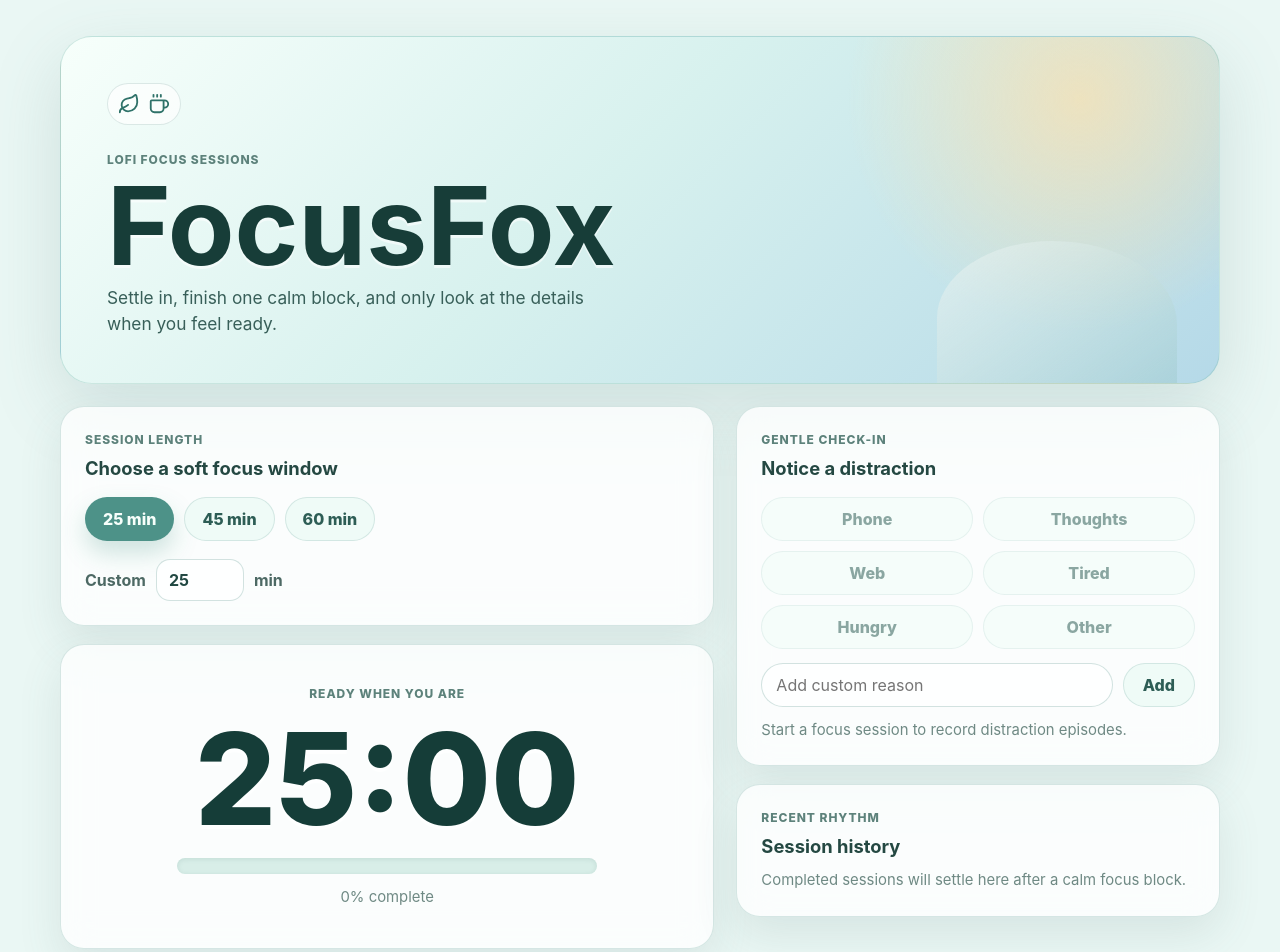
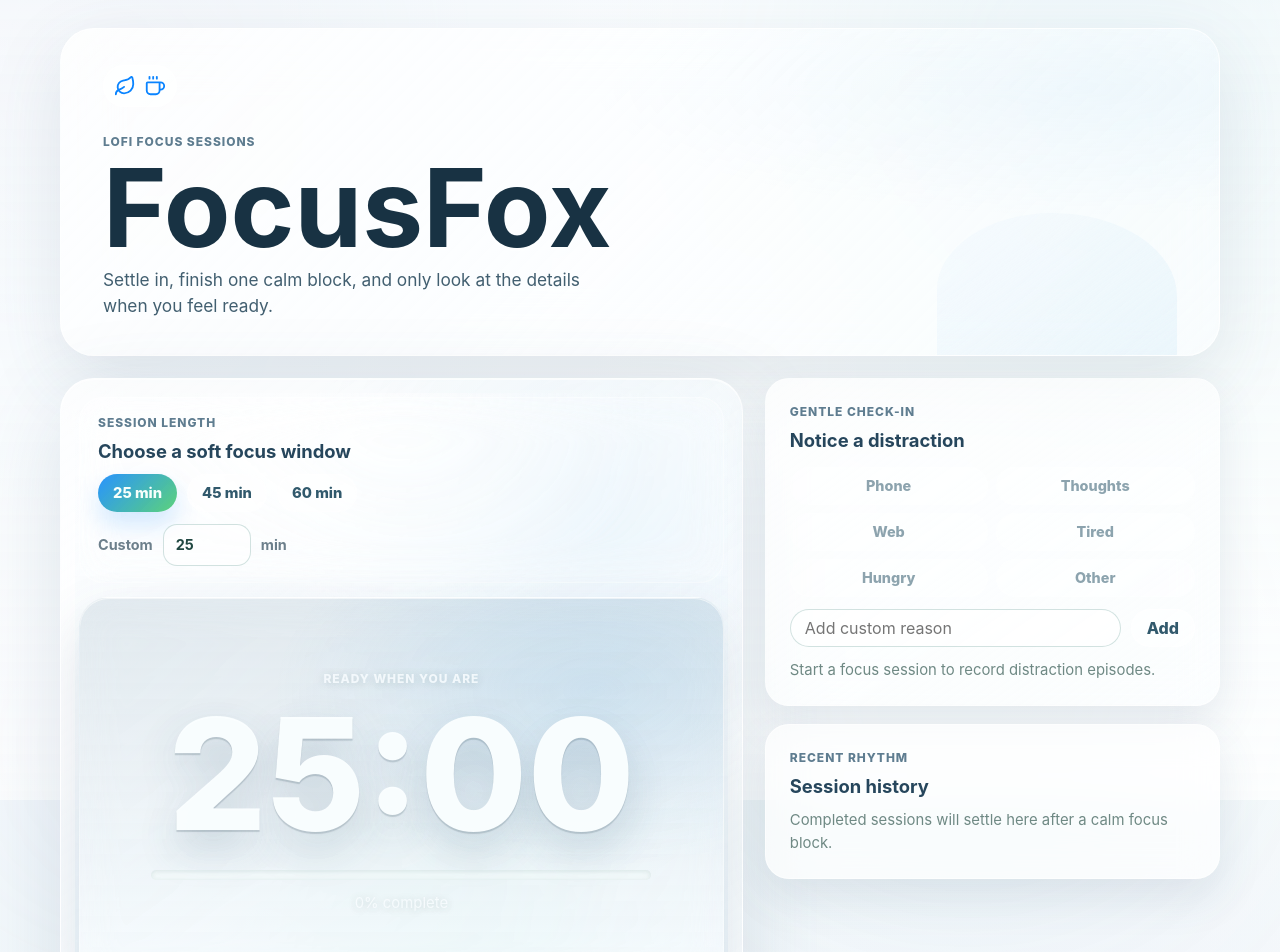
Before and after one commit to Ethan36Z/focusfox, a React (Vite) app: page / in a window 1280 px wide. Shown: the top 952 px of the page. Built offline with nearby package versions, Linux system fonts and the light colour scheme.

Commit message:
Refine frosted glass visual accents

```diff
--- a/src/components/DistractionButtons.tsx
+++ b/src/components/DistractionButtons.tsx
@@ -34,7 +34,7 @@ export function DistractionButtons({
   }
 
   return (
-    <section className="panel" aria-labelledby="distraction-title">
+    <section className="panel distraction-panel" aria-labelledby="distraction-title">
       <div>
         <p className="eyebrow">Gentle check-in</p>
         <h2 id="distraction-title">Notice a distraction</h2>
--- a/src/index.css
+++ b/src/index.css
@@ -1,9 +1,27 @@
 :root {
+  --fox-ink: #183243;
+  --fox-text: #2d4757;
+  --fox-muted: #6c7f8b;
+  --fox-surface: rgba(255, 255, 255, 0.68);
+  --fox-surface-soft: rgba(248, 253, 255, 0.7);
+  --fox-glass-border: rgba(255, 255, 255, 0.7);
+  --fox-coral: #ff9b8d;
+  --fox-yellow: #ffd166;
+  --fox-mint: #7bd5c0;
+  --fox-green: #34c759;
+  --fox-green-deep: #258985;
+  --fox-blue: #0a84ff;
+  --fox-lavender: #b9b0f3;
+  --fox-cream: #fff8e8;
   font-family:
     Inter, ui-sans-serif, system-ui, -apple-system, BlinkMacSystemFont, "Segoe UI",
     sans-serif;
-  color: #284640;
-  background: #eaf7f4;
+  color: var(--fox-text);
+  background:
+    radial-gradient(ellipse at 12% 8%, rgba(111, 183, 232, 0.16), transparent 34%),
+    radial-gradient(ellipse at 88% 10%, rgba(123, 213, 192, 0.12), transparent 34%),
+    radial-gradient(ellipse at 82% 88%, rgba(185, 176, 243, 0.1), transparent 36%),
+    linear-gradient(145deg, #f9fcff 0%, #f3f9fb 48%, #f8fbfb 100%);
   font-synthesis: none;
   line-height: 1.5;
   text-rendering: optimizeLegibility;
@@ -19,6 +37,33 @@ body {
   min-width: 320px;
   min-height: 100vh;
   margin: 0;
+  position: relative;
+  overflow-x: hidden;
+}
+
+body::before {
+  position: fixed;
+  inset: -18vh -14vw;
+  z-index: -2;
+  pointer-events: none;
+  background:
+    radial-gradient(circle at 18% 18%, rgba(255, 155, 141, 0.08), transparent 22%),
+    radial-gradient(circle at 78% 18%, rgba(111, 183, 232, 0.14), transparent 26%),
+    radial-gradient(circle at 70% 76%, rgba(123, 213, 192, 0.1), transparent 24%),
+    radial-gradient(circle at 24% 82%, rgba(185, 176, 243, 0.08), transparent 24%);
+  filter: blur(74px) saturate(1.05);
+  content: "";
+}
+
+body::after {
+  position: fixed;
+  inset: 0;
+  z-index: -1;
+  pointer-events: none;
+  background:
+    linear-gradient(180deg, rgba(255, 255, 255, 0.42), rgba(255, 255, 255, 0.68)),
+    rgba(248, 252, 255, 0.34);
+  content: "";
 }
 
 button,
@@ -44,20 +89,22 @@ input:disabled {
 .app-shell {
   width: min(1160px, calc(100% - 32px));
   margin: 0 auto;
-  padding: 36px 0 48px;
+  padding: 28px 0 48px;
 }
 
 .hero-band {
   position: relative;
   overflow: hidden;
-  min-height: 250px;
-  padding: 46px;
-  border: 1px solid rgba(124, 185, 176, 0.35);
-  border-radius: 32px;
+  min-height: 210px;
+  padding: 36px 42px;
+  border: 1px solid var(--fox-glass-border);
+  border-radius: 34px;
   background:
-    radial-gradient(circle at 88% 18%, rgba(252, 225, 174, 0.72), transparent 22%),
-    linear-gradient(135deg, #f7fffb 0%, #d7f1ee 46%, #b5d9e8 100%);
-  box-shadow: 0 24px 70px rgba(77, 124, 120, 0.18);
+    linear-gradient(135deg, rgba(255, 255, 255, 0.68), rgba(248, 253, 255, 0.34)),
+    radial-gradient(ellipse at 88% 18%, rgba(111, 183, 232, 0.12), transparent 34%),
+    rgba(255, 255, 255, 0.34);
+  box-shadow: 0 24px 72px rgba(73, 95, 119, 0.13);
+  backdrop-filter: blur(28px) saturate(1.08);
 }
 
 .hero-band::after {
@@ -69,7 +116,7 @@ input:disabled {
   border-radius: 48% 52% 0 0;
   background:
     linear-gradient(145deg, rgba(255, 255, 255, 0.56), rgba(255, 255, 255, 0)),
-    rgba(119, 177, 169, 0.22);
+    rgba(111, 183, 232, 0.1);
   content: "";
 }
 
@@ -82,14 +129,14 @@ input:disabled {
   height: 42px;
   margin-bottom: 26px;
   border-radius: 999px;
-  color: #2f7269;
-  background: rgba(255, 255, 255, 0.68);
-  box-shadow: inset 0 0 0 1px rgba(93, 146, 137, 0.2);
+  color: var(--fox-blue);
+  background: rgba(255, 255, 255, 0.58);
+  box-shadow: inset 0 0 0 1px rgba(255, 255, 255, 0.38);
 }
 
 .eyebrow {
   margin: 0 0 8px;
-  color: #5d827b;
+  color: #5f7d90;
   font-size: 0.75rem;
   font-weight: 800;
   letter-spacing: 0.08em;
@@ -105,7 +152,7 @@ p {
 h1 {
   max-width: 720px;
   margin-bottom: 10px;
-  color: #173d38;
+  color: var(--fox-ink);
   font-size: clamp(3.4rem, 11vw, 6.8rem);
   line-height: 0.9;
   letter-spacing: 0;
@@ -114,7 +161,7 @@ h1 {
 
 h2 {
   margin-bottom: 0;
-  color: #244842;
+  color: #26465c;
   font-size: 1.15rem;
   line-height: 1.2;
   letter-spacing: 0;
@@ -123,13 +170,13 @@ h2 {
 .hero-copy {
   max-width: 520px;
   margin-bottom: 0;
-  color: #385f59;
+  color: #425f70;
   font-size: 1.08rem;
 }
 
 .workspace-grid {
   display: grid;
-  grid-template-columns: minmax(0, 1.15fr) minmax(320px, 0.85fr);
+  grid-template-columns: minmax(0, 1.2fr) minmax(320px, 0.8fr);
   gap: 22px;
   align-items: start;
   margin-top: 22px;
@@ -141,14 +188,48 @@ h2 {
   gap: 18px;
 }
 
+.focus-column {
+  position: relative;
+  overflow: hidden;
+  gap: 14px;
+  padding: 18px;
+  border: 1px solid var(--fox-glass-border);
+  border-radius: 34px;
+  background:
+    linear-gradient(145deg, rgba(255, 255, 255, 0.58), rgba(248, 253, 255, 0.24)),
+    radial-gradient(ellipse at 78% 18%, rgba(111, 183, 232, 0.16), transparent 40%),
+    radial-gradient(ellipse at 58% 92%, rgba(123, 213, 192, 0.1), transparent 40%),
+    rgba(255, 255, 255, 0.32);
+  box-shadow:
+    0 28px 90px rgba(67, 92, 122, 0.17),
+    inset 0 1px 0 rgba(255, 255, 255, 0.6);
+  backdrop-filter: blur(30px) saturate(1.08);
+}
+
+.focus-column::before {
+  position: absolute;
+  inset: 14px;
+  pointer-events: none;
+  border-radius: 26px;
+  background:
+    radial-gradient(circle at 50% 0%, rgba(255, 255, 255, 0.38), transparent 34%),
+    linear-gradient(180deg, transparent, rgba(111, 183, 232, 0.08));
+  content: "";
+}
+
+.focus-column > * {
+  position: relative;
+  z-index: 1;
+}
+
 .panel,
 .timer-card,
 .completion-card {
-  border: 1px solid rgba(115, 169, 161, 0.28);
+  border: 1px solid rgba(255, 255, 255, 0.52);
   border-radius: 24px;
-  background: rgba(255, 255, 255, 0.78);
-  box-shadow: 0 18px 44px rgba(71, 111, 105, 0.12);
-  backdrop-filter: blur(16px);
+  background: var(--fox-surface);
+  box-shadow: 0 18px 44px rgba(67, 92, 122, 0.12);
+  backdrop-filter: blur(18px) saturate(1.08);
 }
 
 .panel {
@@ -157,7 +238,11 @@ h2 {
 
 .duration-panel {
   display: grid;
-  gap: 18px;
+  gap: 12px;
+  padding: 16px 18px;
+  border-color: rgba(255, 255, 255, 0.34);
+  background: rgba(255, 255, 255, 0.18);
+  box-shadow: none;
 }
 
 .duration-options,
@@ -189,20 +274,22 @@ h2 {
 .secondary-button,
 .ghost-button,
 .reason-button {
-  color: #2d5d55;
-  background: #effbf7;
-  box-shadow: inset 0 0 0 1px rgba(94, 152, 143, 0.2);
+  color: #31596c;
+  background: rgba(255, 255, 255, 0.54);
+  box-shadow: inset 0 0 0 1px rgba(255, 255, 255, 0.42);
 }
 
 .pill {
-  padding: 0 18px;
+  min-height: 38px;
+  padding: 0 15px;
+  font-size: 0.92rem;
   font-weight: 800;
 }
 
 .pill.active {
   color: #f7fffb;
-  background: #4d9288;
-  box-shadow: 0 12px 24px rgba(77, 146, 136, 0.26);
+  background: linear-gradient(135deg, rgba(10, 132, 255, 0.88), rgba(52, 199, 89, 0.8));
+  box-shadow: 0 12px 24px rgba(10, 132, 255, 0.18);
 }
 
 .custom-duration {
@@ -211,7 +298,8 @@ h2 {
   gap: 10px;
   align-items: center;
   width: fit-content;
-  color: #4d6964;
+  color: var(--fox-muted);
+  font-size: 0.9rem;
   font-weight: 700;
 }
 
@@ -222,32 +310,51 @@ h2 {
   border: 1px solid rgba(94, 152, 143, 0.28);
   border-radius: 14px;
   color: #214842;
-  background: rgba(255, 255, 255, 0.75);
+  background: rgba(255, 255, 255, 0.62);
 }
 
 .timer-card {
   display: grid;
   justify-items: center;
-  padding: 40px 30px;
+  min-height: 390px;
+  align-content: center;
+  padding: 54px 34px;
+  border-color: rgba(255, 255, 255, 0.36);
+  border-radius: 30px;
   text-align: center;
+  background:
+    linear-gradient(180deg, rgba(37, 91, 126, 0.12), rgba(255, 255, 255, 0.22)),
+    radial-gradient(ellipse at 80% 24%, rgba(111, 183, 232, 0.18), transparent 44%),
+    rgba(255, 255, 255, 0.34);
+  box-shadow:
+    inset 0 1px 0 rgba(255, 255, 255, 0.58),
+    0 24px 54px rgba(67, 92, 122, 0.16);
+}
+
+.timer-card .eyebrow,
+.timer-card .progress-copy {
+  color: rgba(248, 253, 255, 0.86);
+  text-shadow: 0 1px 8px rgba(23, 61, 56, 0.18);
 }
 
 .timer-time {
-  margin: 10px 0 22px;
-  color: #153d38;
-  font-size: clamp(4.2rem, 15vw, 8rem);
-  font-weight: 850;
+  margin: 8px 0 26px;
+  color: rgba(250, 254, 255, 0.98);
+  font-size: clamp(5rem, 14vw, 9.7rem);
+  font-weight: 760;
   line-height: 0.9;
   letter-spacing: 0;
-  text-shadow: 0 4px 0 rgba(255, 255, 255, 0.72);
+  text-shadow:
+    0 2px 1px rgba(24, 50, 67, 0.18),
+    0 18px 42px rgba(34, 76, 105, 0.2);
 }
 
 .progress-track {
   overflow: hidden;
-  width: min(420px, 100%);
-  height: 16px;
+  width: min(500px, 100%);
+  height: 10px;
   border-radius: 999px;
-  background: #d8eee8;
+  background: rgba(247, 255, 251, 0.34);
   box-shadow: inset 0 1px 5px rgba(63, 111, 104, 0.14);
 }
 
@@ -255,7 +362,7 @@ h2 {
   display: block;
   height: 100%;
   border-radius: inherit;
-  background: linear-gradient(90deg, #70b7a6, #99cfe7);
+  background: linear-gradient(90deg, rgba(255, 255, 255, 0.96), rgba(10, 132, 255, 0.88), rgba(52, 199, 89, 0.82));
   transition: width 280ms ease;
 }
 
@@ -269,45 +376,58 @@ h2 {
 
 .timer-controls {
   justify-content: center;
+  padding: 4px 0 2px;
 }
 
 .primary-button,
 .secondary-button,
 .ghost-button {
-  padding: 0 20px;
+  min-height: 48px;
+  padding: 0 22px;
   font-weight: 850;
 }
 
 .primary-button {
   color: #f7fffb;
-  background: #2f796f;
-  box-shadow: 0 14px 28px rgba(47, 121, 111, 0.28);
+  background: linear-gradient(135deg, rgba(10, 132, 255, 0.9), rgba(37, 154, 139, 0.9));
+  box-shadow:
+    inset 0 1px 0 rgba(255, 255, 255, 0.18),
+    0 16px 32px rgba(10, 132, 255, 0.22);
 }
 
 .ghost-button {
-  background: rgba(255, 255, 255, 0.68);
+  background: rgba(255, 255, 255, 0.34);
+}
+
+.distraction-panel {
+  border-color: rgba(255, 255, 255, 0.34);
+  background:
+    linear-gradient(145deg, rgba(255, 255, 255, 0.62), rgba(248, 253, 255, 0.3)),
+    rgba(255, 255, 255, 0.42);
 }
 
 .reason-grid {
   display: grid;
   grid-template-columns: repeat(2, minmax(0, 1fr));
-  gap: 10px;
-  margin-top: 18px;
+  gap: 8px;
+  margin-top: 16px;
 }
 
 .reason-button {
   min-width: 0;
   width: 100%;
-  padding: 0 14px;
+  min-height: 38px;
+  padding: 0 13px;
+  font-size: 0.9rem;
   font-weight: 800;
 }
 
 .reason-button.active {
   color: #f7fffb;
-  background: #5a9c92;
+  background: linear-gradient(135deg, rgba(10, 132, 255, 0.82), rgba(52, 199, 89, 0.78));
   box-shadow:
     inset 0 0 0 1px rgba(255, 255, 255, 0.24),
-    0 12px 24px rgba(77, 146, 136, 0.2);
+    0 12px 24px rgba(10, 132, 255, 0.18);
 }
 
 .reason-timer {
@@ -315,7 +435,7 @@ h2 {
   border-radius: 999px;
   font-size: 0.78rem;
   font-weight: 850;
-  color: #265e57;
+  color: #285466;
   background: rgba(255, 255, 255, 0.7);
 }
 
@@ -354,21 +474,22 @@ h2 {
   display: grid;
   grid-template-columns: minmax(0, 1fr) auto;
   gap: 10px;
-  margin-top: 14px;
+  margin-top: 12px;
 }
 
 .custom-reason-form input {
   min-width: 0;
-  min-height: 44px;
+  min-height: 38px;
   padding: 0 14px;
   border: 1px solid rgba(94, 152, 143, 0.28);
   border-radius: 999px;
   color: #214842;
-  background: rgba(255, 255, 255, 0.76);
+  background: rgba(255, 255, 255, 0.62);
 }
 
 .custom-reason-form .secondary-button {
-  min-height: 44px;
+  min-height: 38px;
+  padding: 0 16px;
 }
 
 .completion-card {
@@ -379,8 +500,8 @@ h2 {
   padding: 34px;
   text-align: center;
   background:
-    linear-gradient(135deg, rgba(255, 255, 255, 0.9), rgba(230, 249, 244, 0.88)),
-    #f6fffb;
+    linear-gradient(135deg, rgba(255, 255, 255, 0.88), rgba(246, 252, 255, 0.78)),
+    #f8fdff;
 }
 
 .completion-card h2 {
@@ -394,8 +515,8 @@ h2 {
   width: 58px;
   height: 58px;
   border-radius: 999px;
-  color: #2f796f;
-  background: #dff7ef;
+  color: var(--fox-blue);
+  background: rgba(232, 245, 255, 0.92);
 }
 
 .completion-facts {
@@ -410,12 +531,12 @@ h2 {
   min-width: 150px;
   padding: 16px 20px;
   border-radius: 18px;
-  color: #56706b;
-  background: rgba(255, 255, 255, 0.72);
+  color: #587280;
+  background: rgba(255, 255, 255, 0.68);
 }
 
 .completion-facts strong {
-  color: #214842;
+  color: var(--fox-ink);
   font-size: 2rem;
   line-height: 1;
 }
@@ -435,9 +556,9 @@ h2 {
   place-items: center;
   margin: 0;
   border-radius: 18px;
-  color: #6f8984;
-  background: #effaf6;
-  box-shadow: inset 0 0 0 1px rgba(94, 152, 143, 0.18);
+  color: var(--fox-muted);
+  background: rgba(248, 253, 255, 0.72);
+  box-shadow: inset 0 0 0 1px rgba(255, 255, 255, 0.48);
 }
 
 .timeline-section {
@@ -455,7 +576,7 @@ h2 {
 
 .timeline-heading h3 {
   margin: 0;
-  color: #244842;
+  color: #26465c;
   font-size: 1rem;
   letter-spacing: 0;
 }
@@ -471,8 +592,8 @@ h2 {
   gap: 8px;
   padding: 10px;
   border-radius: 18px;
-  background: #effaf6;
-  box-shadow: inset 0 0 0 1px rgba(94, 152, 143, 0.18);
+  background: rgba(248, 253, 255, 0.72);
+  box-shadow: inset 0 0 0 1px rgba(255, 255, 255, 0.48);
 }
 
 .timeline-lane {
@@ -496,8 +617,8 @@ h2 {
   min-height: 24px;
   border-radius: 999px;
   background:
-    linear-gradient(90deg, rgba(104, 174, 164, 0.13) 1px, transparent 1px),
-    rgba(255, 255, 255, 0.48);
+    linear-gradient(90deg, rgba(111, 183, 232, 0.14) 1px, transparent 1px),
+    rgba(255, 255, 255, 0.52);
   background-size: 25% 100%;
   box-shadow: inset 0 0 0 1px rgba(94, 152, 143, 0.12);
 }
@@ -507,7 +628,7 @@ h2 {
   top: 0;
   bottom: 0;
   width: 1px;
-  background: rgba(94, 152, 143, 0.18);
+  background: rgba(111, 183, 232, 0.18);
   transform: translateX(-0.5px);
 }
 
@@ -522,15 +643,15 @@ h2 {
   color: #f7fffb;
   font-size: 0.78rem;
   font-weight: 850;
-  background: #68aea4;
-  box-shadow: 0 8px 18px rgba(77, 146, 136, 0.22);
+  background: rgba(10, 132, 255, 0.68);
+  box-shadow: 0 8px 18px rgba(10, 132, 255, 0.14);
 }
 
 .timeline-marker {
   min-width: 10px;
   border-radius: 999px;
   border: 2px solid rgba(255, 255, 255, 0.72);
-  background: #4d9288;
+  background: var(--fox-blue);
 }
 
 .timeline-empty {
@@ -554,15 +675,15 @@ h2 {
   overflow-x: auto;
   margin-top: 22px;
   border-radius: 18px;
-  background: #effaf6;
-  box-shadow: inset 0 0 0 1px rgba(94, 152, 143, 0.18);
+  background: rgba(248, 253, 255, 0.72);
+  box-shadow: inset 0 0 0 1px rgba(255, 255, 255, 0.48);
 }
 
 .details-table {
   width: 100%;
   min-width: 520px;
   border-collapse: collapse;
-  color: #45635d;
+  color: #4b6676;
   font-size: 0.94rem;
 }
 
@@ -573,14 +694,14 @@ h2 {
 }
 
 .details-table th {
-  color: #315f58;
+  color: #315d75;
   font-size: 0.78rem;
   letter-spacing: 0.06em;
   text-transform: uppercase;
 }
 
 .details-table tbody tr + tr {
-  border-top: 1px solid rgba(94, 152, 143, 0.16);
+  border-top: 1px solid rgba(111, 183, 232, 0.16);
 }
 
 .analytics-panel {
@@ -617,9 +738,9 @@ h2 {
   place-items: center;
   margin: 18px 0 0;
   border-radius: 18px;
-  color: #6f8984;
-  background: #effaf6;
-  box-shadow: inset 0 0 0 1px rgba(94, 152, 143, 0.18);
+  color: var(--fox-muted);
+  background: rgba(248, 253, 255, 0.72);
+  box-shadow: inset 0 0 0 1px rgba(255, 255, 255, 0.46);
 }
 
 .analytics-metrics {
@@ -635,14 +756,16 @@ h2 {
   min-width: 0;
   padding: 14px;
   border-radius: 18px;
-  color: #66817b;
-  background: #effaf6;
-  box-shadow: inset 0 0 0 1px rgba(94, 152, 143, 0.16);
+  color: var(--fox-muted);
+  background:
+    linear-gradient(145deg, rgba(255, 255, 255, 0.68), rgba(245, 252, 255, 0.7)),
+    rgba(255, 255, 255, 0.48);
+  box-shadow: inset 0 0 0 1px rgba(255, 255, 255, 0.44);
 }
 
 .analytics-metrics strong {
   overflow: hidden;
-  color: #244842;
+  color: #26465c;
   font-size: 1.35rem;
   line-height: 1.1;
   text-overflow: ellipsis;
@@ -689,18 +812,47 @@ h2 {
 }
 
 .reason-summary li {
+  position: relative;
+  overflow: hidden;
   display: flex;
   justify-content: space-between;
   gap: 12px;
   padding: 12px 14px;
   border-radius: 16px;
-  color: #66817b;
-  background: #effaf6;
+  color: var(--fox-muted);
+  background:
+    linear-gradient(145deg, rgba(255, 255, 255, 0.76), rgba(244, 251, 255, 0.76)),
+    rgba(255, 255, 255, 0.52);
+  box-shadow:
+    inset 0 0 0 1px rgba(255, 255, 255, 0.48),
+    0 10px 22px rgba(83, 111, 142, 0.08);
 }
 
-.reason-summary li span:first-child {
-  color: #315f58;
+.reason-summary-fill {
+  position: absolute;
+  inset: 0 auto 0 0;
+  pointer-events: none;
+  border-radius: inherit;
+  background:
+    linear-gradient(90deg, rgba(10, 132, 255, 0.34), rgba(52, 199, 89, 0.3));
+  box-shadow:
+    inset -1px 0 0 rgba(255, 255, 255, 0.45),
+    8px 0 24px rgba(10, 132, 255, 0.1);
+}
+
+.reason-summary-name,
+.reason-summary-value {
+  position: relative;
+  z-index: 1;
+}
+
+.reason-summary-name {
+  color: #26465c;
   font-weight: 850;
+}
+
+.reason-summary-value {
+  color: #4f6c7d;
 }
 
 .history-list {
@@ -742,15 +894,15 @@ h2 {
   align-items: center;
   padding: 14px 16px;
   border-radius: inherit;
-  color: #57736e;
+  color: #526f80;
   text-align: left;
-  background: #effaf6;
+  background: rgba(248, 253, 255, 0.72);
 }
 
 .history-button.selected {
-  color: #2e625a;
-  background: #dff5ef;
-  box-shadow: inset 0 0 0 2px rgba(104, 174, 164, 0.34);
+  color: #2e6678;
+  background: rgba(224, 246, 252, 0.82);
+  box-shadow: inset 0 0 0 2px rgba(112, 183, 238, 0.34);
 }
 
 .history-main {
@@ -779,23 +931,23 @@ h2 {
 }
 
 .focus-ratio-pill.high {
-  color: #2d6459;
-  background: #d9f5e8;
+  color: #1e7f3f;
+  background: rgba(52, 199, 89, 0.16);
 }
 
 .focus-ratio-pill.good {
-  color: #326674;
-  background: #dff4f6;
+  color: #0969c8;
+  background: rgba(10, 132, 255, 0.14);
 }
 
 .focus-ratio-pill.okay {
-  color: #806938;
-  background: #f7edcf;
+  color: #8a650f;
+  background: rgba(255, 209, 102, 0.24);
 }
 
 .focus-ratio-pill.low {
-  color: #7d5560;
-  background: #f3dde2;
+  color: #a2463b;
+  background: rgba(255, 155, 141, 0.2);
 }
 
 button:hover:not(:disabled) {
```
Also changed, not shown: src/components/MonthlyAnalytics.tsx (+13 -2 lines).
